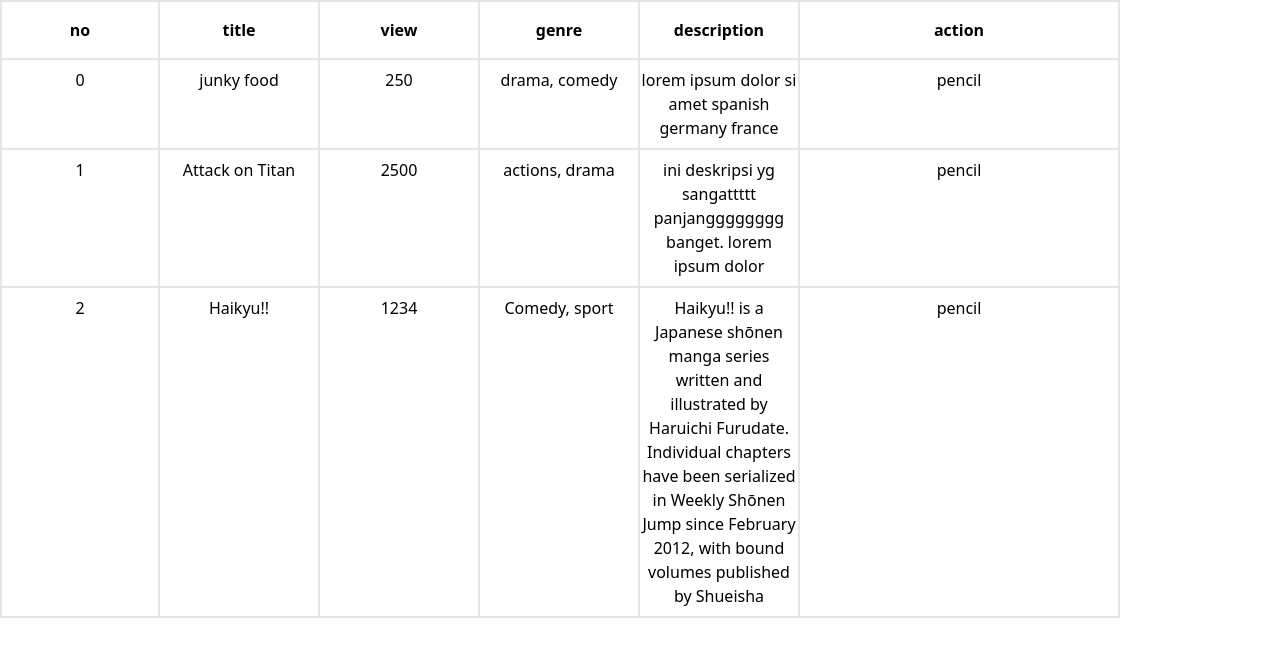
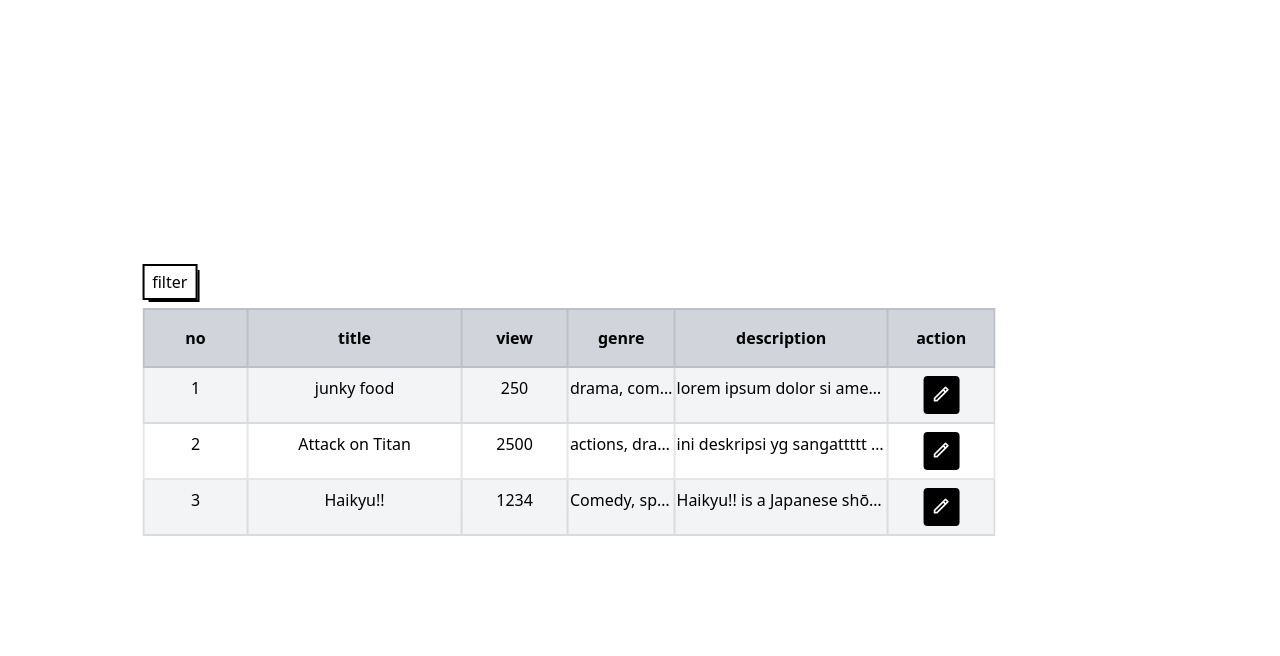
Before and after one commit to RuliSlim/kitalulus-prelim, a React (Create React App) app: page / in a window 1280 px wide. Shown: the top 656 px of the page. Built offline with nearby package versions, Linux system fonts and the light colour scheme.

Commit message:
template ui done

```diff
--- a/public/index.html
+++ b/public/index.html
@@ -24,6 +24,7 @@
       work correctly both with client-side routing and a non-root public URL.
       Learn how to configure a non-root public URL by running `npm run build`.
     -->
+    <link href="https://cdn.jsdelivr.net/npm/remixicon@2.5.0/fonts/remixicon.css" rel="stylesheet">
     <title>React App</title>
   </head>
   <body>
--- a/src/App.js
+++ b/src/App.js
@@ -3,8 +3,10 @@ import Home from "./pages/home";
 
 function App() {
 	return (
-		<div className="App">
-			<Home />
+		<div className="relative h-screen">
+			<div className="absolute top-1/2 left-1/3 transform -translate-x-1/3	-translate-y-1/2">
+				<Home />
+			</div>
 		</div>
 	);
 }
--- /dev/null
+++ b/src/components/atoms/button.js
@@ -0,0 +1,37 @@
+import React from "react";
+import PropTypes from "prop-types";
+
+export default function MyButton({ text, type, handleClick }) {
+	const [ name, setName ] = React.useState("");
+	const [ child, setChild ] = React.useState("");
+
+	React.useEffect(() => {
+		let newName = "";
+		let newChild = "";
+
+		if (type === "normal") {
+			newName = "relative px-2 py-1 bg-white border-2 border-black";
+			newChild = "absolute left-1 top-1 bg-current w-full h-full";
+		}
+
+		if (type === "icon") {
+			newName = "bg-black px-2 py-1 rounded";
+		}
+
+		setName(newName);
+		setChild(newChild);
+	}, []);
+
+	return (
+		<button className={name} onClick={handleClick}>
+			{text}
+			<div className={child} style={{ zIndex: -1 }}></div>
+		</button>
+	);
+}
+
+MyButton.propTypes = {
+	text: PropTypes.oneOfType([ PropTypes.string, PropTypes.node ]),
+	type: PropTypes.string,
+	handleClick: PropTypes.func
+};
--- a/src/components/table/table.js
+++ b/src/components/table/table.js
@@ -1,13 +1,14 @@
 import React from "react";
 import PropTypes from "prop-types";
 import Modal from "../modal/modal";
+import MyButton from "../atoms/button";
 
-export default function MyTable({ data }) {
+export default function MyTable({ data, state }) {
 	return (
 		<div className="overflow-auto w-full">
 			<table className="w-full" style={{ minWidth: 750 }}>
 				<CreateTitle data={data[0]} />
-				<CreateBody data={data} />
+				<CreateBody data={data} isFilter={state} />
 			</table>
 		</div>
 	);
@@ -19,14 +20,14 @@ function CreateTitle({ data }) {
 
 	return (
 		<thead className="w-full text-center">
-			<tr className={`lg:grid ${col} w-full`}>
-				{key.map((el, i) => <th className={`${i === 0 ? "border-l-2" : ""} ${i === key.length - 1 ? "col-span-2" : ""} border-b-2 py-4 border-t-2 border-r-2 border-black border-opacity-10`} key={el}>{el}</th>)}
+			<tr className={`lg:grid ${col} w-full bg-gray-300`}>
+				{key.map((el, i) => <th className={`${i === 0 ? "border-l-2" : ""} ${i === key.length - 2 || i === 1 ? "col-span-2" : ""} border-b-2 py-4 border-t-2 border-r-2 border-black border-opacity-10`} key={el}>{el}</th>)}
 			</tr>
 		</thead>
 	);
 }
 
-function CreateBody({ data }) {
+function CreateBody({ data, isFilter }) {
 	const [ hidden, setHidden ] = React.useState(true);
 	const key = Object.keys(data[0]);
 	const col = `lg:grid-cols-${key.length + 2}`;
@@ -37,14 +38,31 @@ function CreateBody({ data }) {
 
 	return (
 		<tbody className="w-full text-center">
-			{data.map((el, i) => (
-				<tr key={i} className={`lg:grid ${col} w-full`}>
+			{data.map((el, id) => (
+				<tr key={id} className={`${isFilter ? id % 2 === 0 ? "bg-gray-100" : "" : id % 2 !== 0 ? "bg-gray-100" : ""} ${id === 0 ? isFilter ? "lg:grid w-full " + col : "hidden" : "lg:grid w-full " + col}`}>
 					{Object.values(el).map((val, i) => (
-						(i === key.length - 1)
-							? <td td key={val} className={`${i === 0 ? "border-l-2" : ""} col-span-2 border-b-2 border-r-2 border-black border-opacity-10 px-4 py-2`}>
-								<CreateOption state={false} />
-							</td>
-							: <td key={val} className={`${i === 0 ? "border-l-2" : ""}  border-b-2 border-r-2 border-black border-opacity-10 py-2`}>{val}</td>
+						isFilter
+							?
+							(i === key.length - 1 && id !== 0)
+								?
+								<td td key={val} className={`${i === 0 ? "border-l-2" : ""} ${i === key.length - 2 || i === 1 ? "col-span-2" : ""} truncate border-b-2 border-r-2 border-black border-opacity-10 px-4 py-2`}>
+									<CreateOption state={false} />
+								</td>
+								:
+								<td key={val} className={`${i === 0 ? "border-l-2" : ""}  ${i === key.length - 2 || i === 1 ? "col-span-2" : ""} truncate border-b-2 border-r-2 border-black border-opacity-10 py-2`}>
+									{
+										id === 0 && (i === 1 || i === 3)
+											? <input />
+											: val
+									}
+								</td>
+							:
+							(i === key.length - 1)
+								?
+								<td td key={val} className={`${i === 0 ? "border-l-2" : ""} ${i === key.length - 2 || i === 1 ? "col-span-2" : ""} truncate border-b-2 border-r-2 border-black border-opacity-10 px-4 py-2`}>
+									<CreateOption state={false} />
+								</td>
+								: <td key={val} className={`${i === 0 ? "border-l-2" : ""}  ${i === key.length - 2 || i === 1 ? "col-span-2" : ""} truncate border-b-2 border-r-2 border-black border-opacity-10 py-2`}>{val}</td>
 					))}
 				</tr>
 			))}
@@ -61,12 +79,13 @@ function CreateOption({ state }) {
 	return (
 		state
 			? <> save </>
-			: <> pencil </>
+			: <MyButton text={<i className="ri-pencil-line text-white text-xl"></i>} type="icon" />
 	);
 }
 
 MyTable.propTypes = {
-	data: PropTypes.arrayOf(PropTypes.object)
+	data: PropTypes.arrayOf(PropTypes.object),
+	state: PropTypes.bool
 };
 
 CreateTitle.propTypes = {
@@ -74,7 +93,8 @@ CreateTitle.propTypes = {
 };
 
 CreateBody.propTypes = {
-	data: PropTypes.arrayOf(PropTypes.object)
+	data: PropTypes.arrayOf(PropTypes.object),
+	isFilter: PropTypes.bool
 };
 
 CreateOption.propTypes = {
--- a/src/pages/home.js
+++ b/src/pages/home.js
@@ -1,4 +1,5 @@
 import React from "react";
+import MyButton from "../components/atoms/button";
 import MyTable from "../components/table/table";
 
 const dummyData = [
@@ -23,11 +24,23 @@ const dummyData = [
 ];
 export default function Home() {
 	const [ data, setData ] = React.useState(dummyData);
-	React.useEffect(() => {
-		const newData = [];
+	const [ isFilter, setIsFilter ] = React.useState(false);
+
+	const manipulateData = () => {
+		const newData = [
+			{
+				no: "",
+				title: "",
+				view: "",
+				genre: "",
+				description: "",
+				action: ""
+			}
+		];
+
 		data.forEach((el, i) => {
 			newData.push({
-				no: i,
+				no: (i + 1),
 				title: el.title,
 				view: el.views,
 				genre: el.genre,
@@ -36,8 +49,20 @@ export default function Home() {
 			});
 		});
 		setData(newData);
+	};
+
+	React.useEffect(() => {
+		manipulateData();
 	}, []);
+
+	const handleCLick = () => setIsFilter(!isFilter);
+
 	return (
-		<MyTable data={data} />
+		<div className="flex flex-col space-y-2">
+			<div>
+				<MyButton text="filter" type="normal" handleClick={handleCLick}/>
+			</div>
+			<MyTable data={data} state={isFilter}/>
+		</div>
 	);
 }
```
Also changed, not shown: 1 other file (tests, documents, lock files or other folders).
